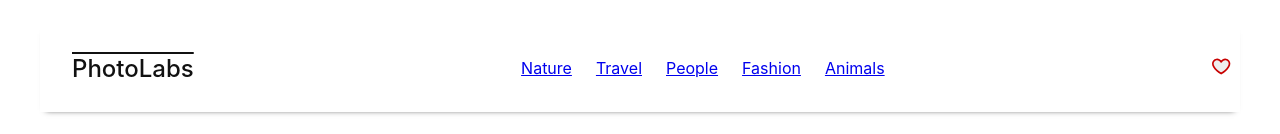
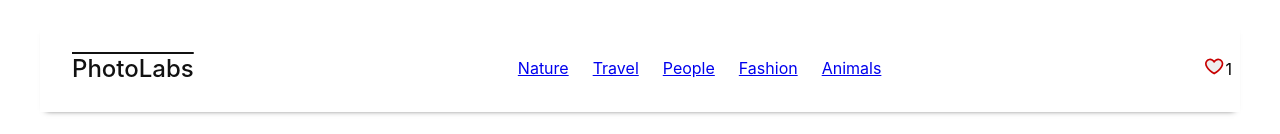
Before and after one commit to ealhl/photolabs, a React (Create React App) app in the folder frontend/: page / in a window 1280 px wide. Both pictures are taken after a click on the element 97 px from the left and 169 px from the top of the page. Shown: the top 134 px of the page. Built offline with nearby package versions, Linux system fonts and the light colour scheme; the HTML template or start-up script is replaced by a standard one.

Commit message:
TopNavigationBar notification

```diff
--- a/frontend/src/components/FavBadge.jsx
+++ b/frontend/src/components/FavBadge.jsx
@@ -3,10 +3,11 @@ import FavIcon from './FavIcon';
 
 import '../styles/FavBadge.scss';
 
-const FavBadge = ({ isFavPhotoExist }) => {
+const FavBadge = ({ numFavoritedPhotos }) => {
   return (
     <div className='fav-badge'>
-      <FavIcon displayAlert={!!isFavPhotoExist}/>
+      <FavIcon ddisplayAlert={numFavoritedPhotos > 0}/>
+      {numFavoritedPhotos > 0 && <span className="fav-badge__notification">{numFavoritedPhotos}</span>}
     </div>
   )
 };
--- a/frontend/src/components/TopNavigationBar.jsx
+++ b/frontend/src/components/TopNavigationBar.jsx
@@ -1,17 +1,21 @@
-import React from 'react';
+import React from "react";
 
-import '../styles/TopNavigationBar.scss'
-import TopicList from './TopicList';
-import FavBadge from './FavBadge';
+import "../styles/TopNavigationBar.scss";
+import TopicList from "./TopicList";
+import FavBadge from "./FavBadge";
 
-const TopNavigation = ({ topics }) => {
+const TopNavigation = ({ topics, favouritePhotos }) => {
+  const numFavoritedPhotos =
+    Array.isArray(favouritePhotos) && favouritePhotos.length > 0
+      ? favouritePhotos.length
+      : 0;
   return (
     <div className="top-nav-bar">
       <span className="top-nav-bar__logo">PhotoLabs</span>
-      <TopicList topics={topics}/>
-      <FavBadge />
+      <TopicList topics={topics} />
+      <FavBadge numFavoritedPhotos={numFavoritedPhotos} />
     </div>
-  )
-}
+  );
+};
 
 export default TopNavigation;
--- a/frontend/src/routes/HomeRoute.jsx
+++ b/frontend/src/routes/HomeRoute.jsx
@@ -12,7 +12,7 @@ const HomeRoute = ({
 }) => {
   return (
     <div className="home-route">
-      <TopNavigationBar topics={topics} />
+      <TopNavigationBar topics={topics} favouritePhotos={favouritePhotos}/>
       <PhotoList
         photos={photos}
         favouritePhotos={favouritePhotos}
```
